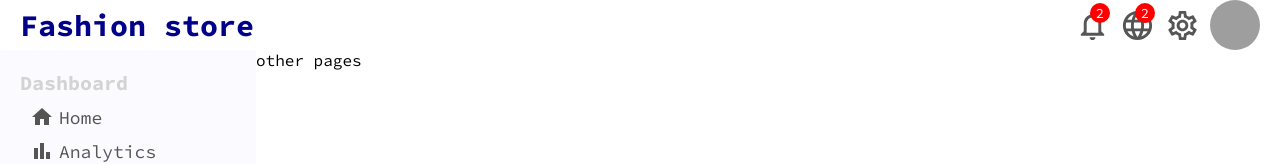
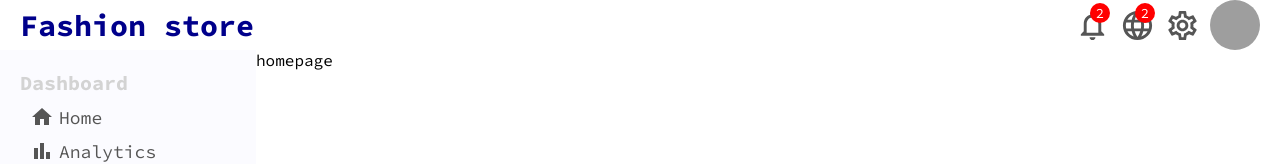
Before and after one commit to sttallev99/fashion_store_admim, a React (Create React App) app: page / in a window 1280 px wide. Shown: the top 164 px of the page. Built offline with nearby package versions, Linux system fonts and the light colour scheme; grey boxes are pictures that could not be loaded.

Commit message:
Create pages folder and Home page

```diff
--- a/src/App.js
+++ b/src/App.js
@@ -1,6 +1,7 @@
 import Sidebar from "./components/sidebar/Sidebar";
 import Topbar from "./components/topbar/Topbar";
 import './app.css';
+import Home from "./pages/home/Home";
 
 function App() {
   return (
@@ -9,7 +10,7 @@
       <div className="container">
         <Sidebar />
         <div className="others">
-          other pages
+          <Home/>
         </div>
       </div>
     </div>
--- /dev/null
+++ b/src/pages/home/Home.js
@@ -0,0 +1,12 @@
+import React from 'react';
+import './home.css'
+
+const Home = () => {
+  return (
+    <div>
+      homepage
+    </div>
+  )
+}
+
+export default Home
```
Also changed, not shown: src/pages/home/home.css (added).
